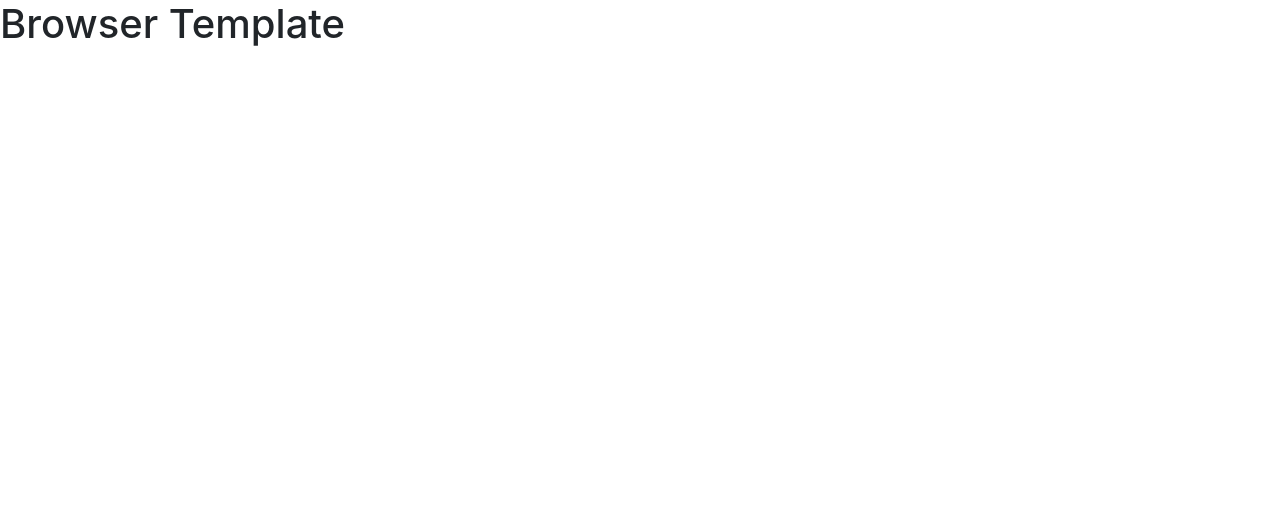
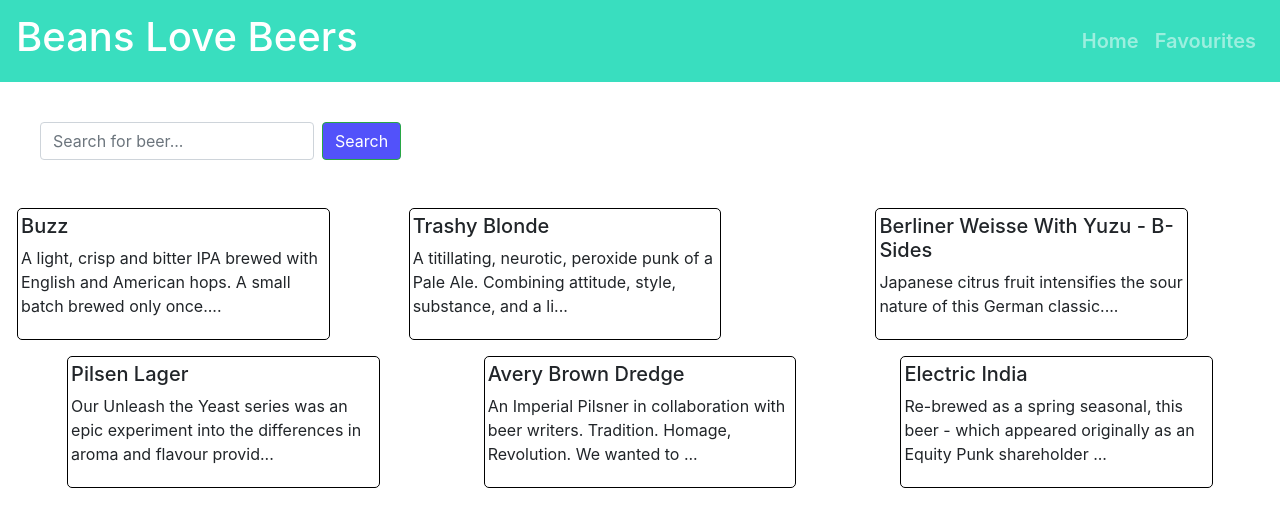
Before and after one commit to khalsaniwas/css-practice, a website built with webpack: page index.html in a window 1280 px wide. Built offline with nearby package versions, Linux system fonts and the light colour scheme.

Commit message:
CSS design layout work in progress

```diff
--- a/assets/styles/index.scss
+++ b/assets/styles/index.scss
@@ -1 +1,28 @@
 @import '~bootstrap/scss/bootstrap';
+
+.navbar {
+  background-color: rgb(57, 222, 191);
+}
+
+.nav-link {
+  font-size: 20px;
+  font-weight: 600;
+  color: rgb(255, 255, 255);
+}
+
+.btn {
+  background: rgb(82, 82, 250);
+  color: white;
+}
+
+.search-form {
+  padding: 40px
+}
+
+div.container {
+  border-radius: 5px;
+  padding: 5px 3px;
+  margin: 2px;
+  width: 100%;
+  border: 0.5px solid black;
+}
--- a/index.html
+++ b/index.html
@@ -1,7 +1,7 @@
 <!DOCTYPE html>
 <html>
     <head>
-      <title>Example</title>
+      <title>Designs</title>
       <meta name="viewport" content="width=device-width, initial-scale=1">
 
       <!-- Do not add `link` tags-->
@@ -12,6 +12,90 @@
       <script src="public/application.js" type="text/javascript" charset="utf-8" defer></script>
     </head>
     <body>
-      <h1>Browser Template</h1>
+
+      <nav class="navbar navbar-expand-md navbar-dark">
+
+        <a class="navbar-brand" href="#">
+          <h1>Beans Love Beers</h1>
+        </a>
+
+        <button class="navbar-toggler" type="button" data-toggle="collapse" data-target="#navbarSupportedContent" aria-controls="navbarSupportedContent" aria-expanded="false" aria-label="Toggle navigation">
+          <span class="navbar-toggler-icon"></span>
+        </button>
+
+        <div class="collapse navbar-collapse" id="navbarSupportedContent">
+          <ul class="navbar-nav ml-auto">
+            <li class="nav-item home">
+              <a class="nav-link" href="#" id="navbar-home" role="button" data-toggle="dropdown" aria-haspopup="true" aria-expanded="false">
+                Home
+              </a>
+            </li>
+
+            <li class="nav-item dropdown favourites">
+              <a class="nav-link" href="#" id="navbar-favourite" role="button" data-toggle="dropdown" aria-haspopup="true" aria-expanded="false">
+                Favourites
+              </a>
+            </li>
+          </ul>
+        </div>
+      </nav>
+
+      <div class="search-form">
+        <form class="form-inline">
+          <input class="form-control mr-sm-2" type="search" placeholder="Search for beer..." aria-label="Search">
+          <button class="btn btn-outline-success my-2 my-sm-0" type="submit">Search</button>
+        </form>
+      </div>
+
+      <div class="container-page container-fluid d-flex flex-row flex-wrap">
+        <div class="container col-sm-12 col-lg-3 my-2">
+            <h5>Buzz</h5>
+            <p>
+              A light, crisp and bitter IPA brewed with English and American hops. A small batch brewed only once....
+            </p>
+
+        </div>
+
+        <div class="container col-sm-12 col-lg-3 mx-auto my-2">
+            <h5>Trashy Blonde</h5>
+            <p>
+              A titillating, neurotic, peroxide punk of a Pale Ale. Combining attitude, style, substance, and a li...
+            </p>
+
+        </div>
+
+        <div class="container col-sm-12 col-lg-3 mx-auto my-2">
+            <h5>Berliner Weisse With Yuzu - B-Sides</h5>
+            <p>
+              Japanese citrus fruit intensifies the sour nature of this German classic....
+            </p>
+
+        </div>
+
+        <div class="container col-sm-12 col-lg-3 mx-auto my-2">
+            <h5>Pilsen Lager</h5>
+            <p>
+              Our Unleash the Yeast series was an epic experiment into the differences in aroma and flavour provid...
+            </p>
+
+        </div>
+
+        <div class="container col-sm-12 col-lg-3 mx-auto my-2">
+            <h5>Avery Brown Dredge</h5>
+            <p>
+              An Imperial Pilsner in collaboration with beer writers. Tradition. Homage, Revolution. We wanted to ...
+            </p>
+
+        </div>
+
+        <div class="container col-sm-12 col-lg-3 mx-auto my-2">
+            <h5>Electric India</h5>
+            <p>
+              Re-brewed as a spring seasonal, this beer - which appeared originally as an Equity Punk shareholder ...
+            </p>
+
+        </div>
+      </div>
+
     </body>
 </html>
```
Also changed, not shown: public/design.png (added), 1 other file.
